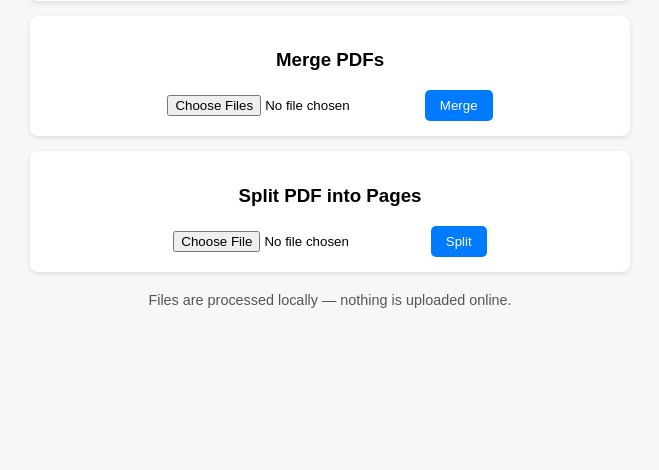
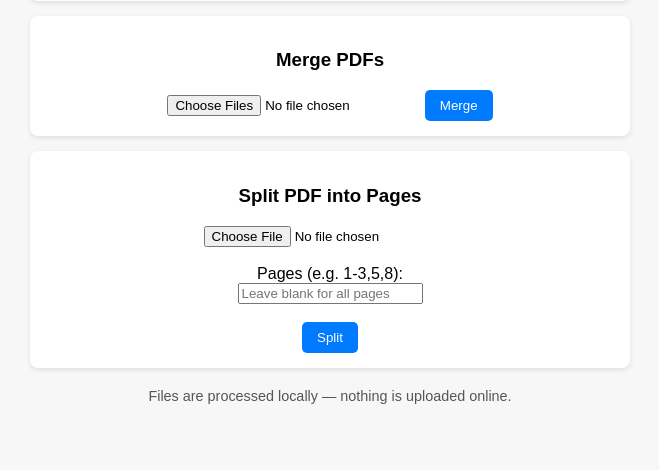
Before and after one commit to seanl141/printshop-convertor, a FastAPI app: page / in a window 1280 px wide. Shown: the part 387-857 px from the top of the page, without its empty margins (310-969 px from the left). Before the commit the page ends 695 px from the top, so only its background shows below. Run offline with FastAPI, Linux system fonts and the light colour scheme.

Commit message:
Allow select pages on split

```diff
--- a/main.py
+++ b/main.py
@@ -3,6 +3,7 @@ from fastapi.responses import FileResponse, HTMLResponse
 from fastapi.staticfiles import StaticFiles
 from fastapi.templating import Jinja2Templates
 from fastapi import Request
+from fastapi import Form
 from pathlib import Path
 from docx2pdf import convert
 from PyPDF2 import PdfMerger, PdfReader, PdfWriter
@@ -64,18 +65,38 @@ async def merge_pdfs(files: list[UploadFile] = File(...)):
     return FileResponse(output, filename="merged.pdf")
 
 @app.post("/split_pdf")
-async def split_pdf(file: UploadFile = File(...)):
+async def split_pdf(file: UploadFile = File(...), pages: str = Form("")):
     input_path = Path("temp_" + file.filename)
     with open(input_path, "wb") as f:
         shutil.copyfileobj(file.file, f)
+
     reader = PdfReader(input_path)
-    split_files = []
-    for i, page in enumerate(reader.pages):
-        writer = PdfWriter()
-        writer.add_page(page)
-        output_path = converted_dir / f"{input_path.stem}_page{i+1}.pdf"
-        with open(output_path, "wb") as out:
-            writer.write(out)
-        split_files.append(output_path)
+    total_pages = len(reader.pages)
+
+    # --- Parse page input ---
+    selected_pages = set()
+    if pages.strip():
+        parts = pages.split(",")
+        for part in parts:
+            if "-" in part:
+                start, end = part.split("-")
+                selected_pages.update(range(int(start), int(end) + 1))
+            else:
+                selected_pages.add(int(part))
+    else:
+        selected_pages = set(range(1, total_pages + 1))
+
+    # --- Create new PDF with selected pages ---
+    writer = PdfWriter()
+    for page_num in sorted(selected_pages):
+        if 1 <= page_num <= total_pages:
+            writer.add_page(reader.pages[page_num - 1])
+        else:
+            print(f"⚠️ Skipping invalid page: {page_num}")
+
+    output_path = converted_dir / f"{input_path.stem}_selected.pdf"
+    with open(output_path, "wb") as out:
+        writer.write(out)
+
     input_path.unlink(missing_ok=True)
-    return FileResponse(split_files[0], filename=split_files[0].name)
+    return FileResponse(output_path, filename=output_path.name)
--- a/templates/index.html
+++ b/templates/index.html
@@ -27,9 +27,11 @@
     </form>
 
     <form action="/split_pdf" method="post" enctype="multipart/form-data">
-        <h3>Split PDF into Pages</h3>
-        <input type="file" name="file" accept=".pdf" required>
-        <button type="submit">Split</button>
+     <h3>Split PDF into Pages</h3>
+     <input type="file" name="file" accept=".pdf" required><br><br>
+     <label for="pages">Pages (e.g. 1-3,5,8):</label><br>
+     <input type="text" name="pages" placeholder="Leave blank for all pages"><br><br>
+     <button type="submit">Split</button>
     </form>
 
     <p class="note">Files are processed locally — nothing is uploaded online.</p>
```
